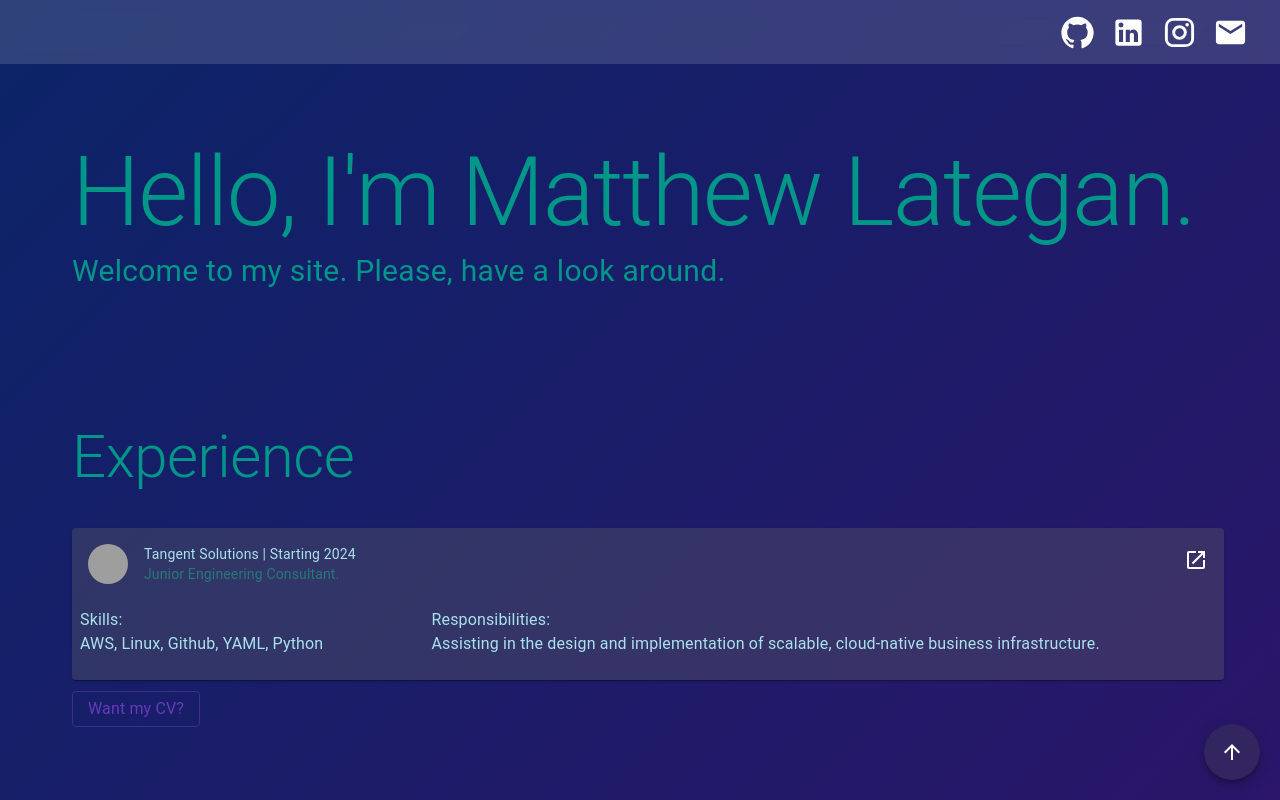
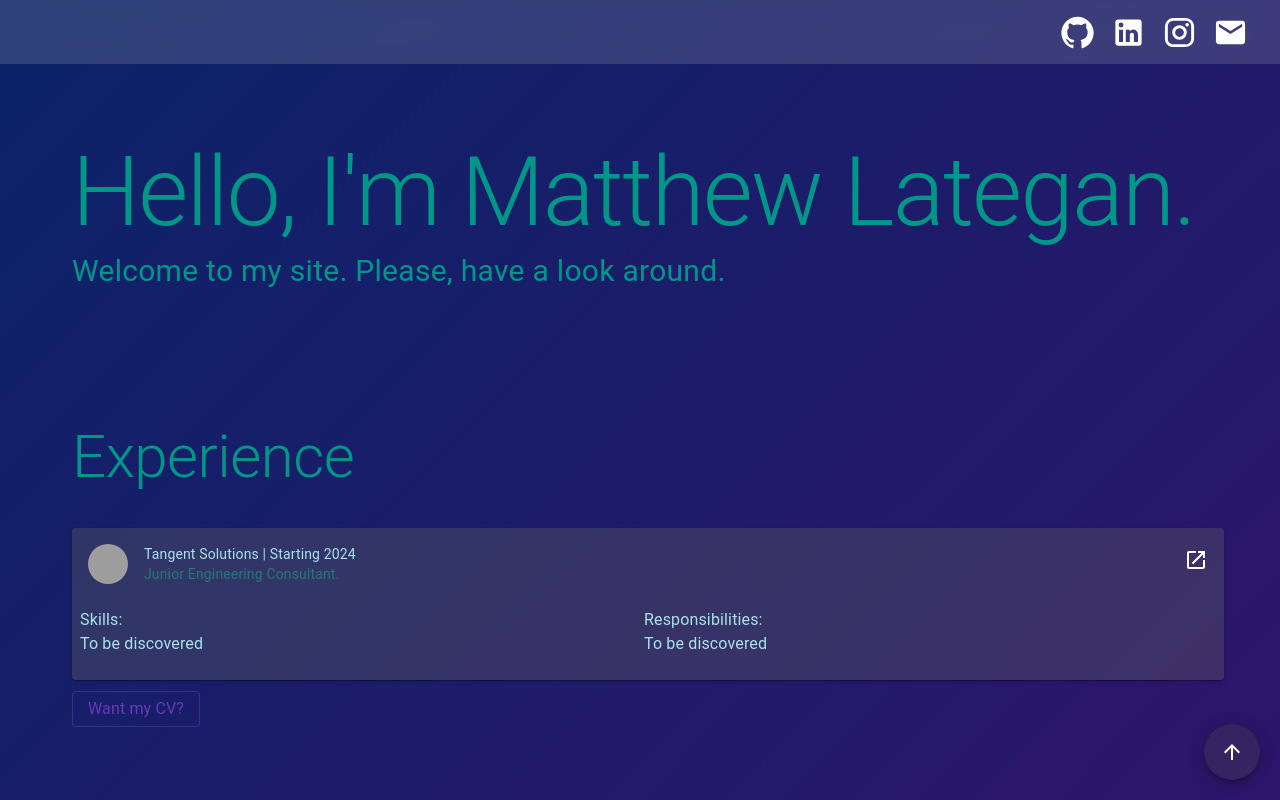
Before and after one commit to RoughRoman/RoughRoman.github.io, a React (Vite) app: page / in a window 1280 px wide. Shown: the top 800 px of the page. Built offline with nearby package versions, Linux system fonts and the light colour scheme; grey boxes are pictures that could not be loaded.

Commit message:
final Commit

```diff
--- a/src/App.jsx
+++ b/src/App.jsx
@@ -131,8 +131,8 @@ function Experience(){
         <ExperienceCard
           companyAndDate="Tangent Solutions | Starting 2024"
           jobTitle="Junior Engineering Consultant."
-          skillsList="AWS, Linux, Github, YAML, Python"
-          responList="Assisting in the design and implementation of scalable, cloud-native business infrastructure."
+          skillsList="To be discovered"
+          responList="To be discovered"
           linkTo="https://tangentsolutions.co.za/"
           imgSrc="https://media.licdn.com/dms/image/C510BAQHDmnordYXYVw/company-logo_200_200/0/1519879581821?e=2147483647&v=beta&t=N8ux-twe81KC4VlRHYVoELnMuby_FQ-3_2FwxM4hwnQ"
         />
@@ -198,6 +198,7 @@ function Education(){
           imgSrc={"https://pbs.twimg.com/media/D3umixOWsAAg5ev.jpg"}
         />
 
+        {/*
         <EducationCard
           instituteAndDate={"AWS Certifications | 2024"}
           qualification={"Certified Cloud Practitioner"}
@@ -205,6 +206,7 @@ function Education(){
           linkTo={"https://aws.amazon.com/certification/certified-cloud-practitioner/?ch=sec&sec=rmg&d=1"}
           imgSrc={"https://www.jdrf.org/wp-content/uploads/2020/12/AWS-logo-2.jpg"}
         />
+        */}
 
         <Button sx={{marginTop:"1%"}} variant="outlined" color="primary" href={Record} download={"M-Lategan-AcademicRecord"} >
           <Typography fontFamily={'roboto'} textTransform={"none"}> Here's my Academic Record</Typography>
```
